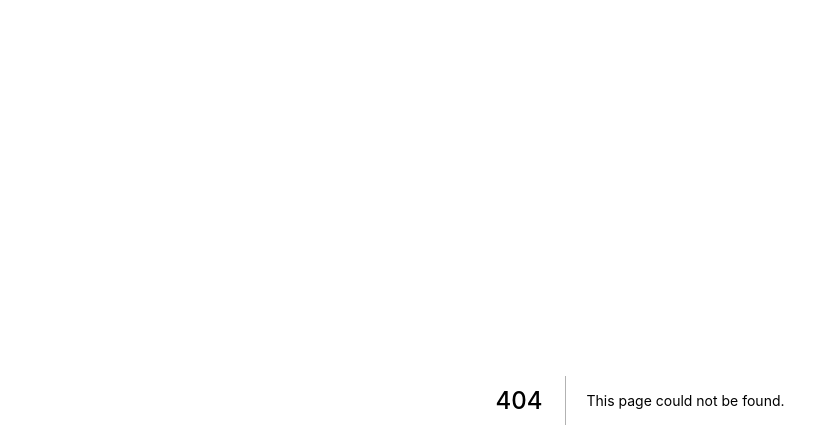
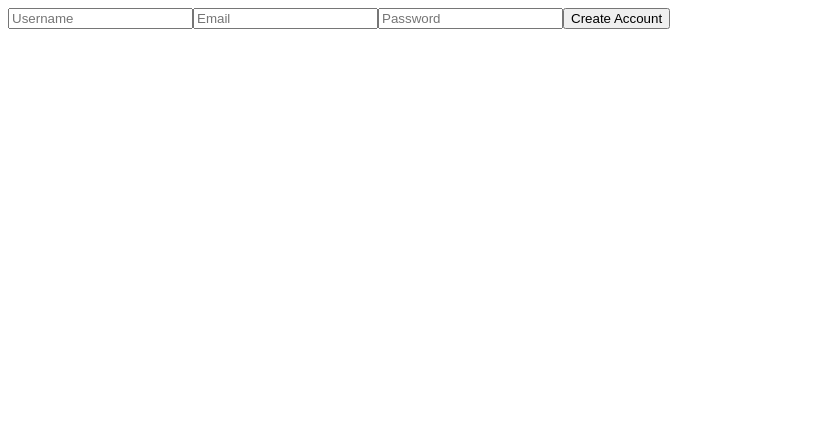
Before and after one commit to geonya/crab-market, a Next.js app: page /forms in a window 1280 px wide. Before the commit this address had no page. Shown: the top 448 px of the page, without its empty margins (0-839 px from the left). Built offline with nearby package versions, Linux system fonts and the light colour scheme.

Commit message:
react-hook-form

```diff
--- a/package.json
+++ b/package.json
@@ -13,7 +13,8 @@
     "@tailwindcss/forms": "^0.4.0",
     "next": "^12.1.0",
     "react": "^18.0.0-rc.0",
-    "react-dom": "^18.0.0-rc.0"
+    "react-dom": "^18.0.0-rc.0",
+    "react-hook-form": "^7.27.1"
   },
   "devDependencies": {
     "@types/node": "17.0.21",
--- /dev/null
+++ b/pages/forms.tsx
@@ -0,0 +1,28 @@
+import { useForm } from "react-hook-form";
+
+export default function Forms() {
+	const { register, handleSubmit } = useForm();
+	const onValid = () => {
+		console.log("I'm valid baby");
+	};
+	return (
+		<form onSubmit={handleSubmit(onValid)}>
+			<input
+				{...register("username", { required: true })}
+				type="text"
+				placeholder="Username"
+			/>
+			<input
+				{...register("email", { required: true })}
+				type="email"
+				placeholder="Email"
+			/>
+			<input
+				{...register("password", { required: true })}
+				type="password"
+				placeholder="Password"
+			/>
+			<input type="submit" value="Create Account" />
+		</form>
+	);
+}
```
Also changed, not shown: 2 other files (tests, documents, lock files or other folders).
